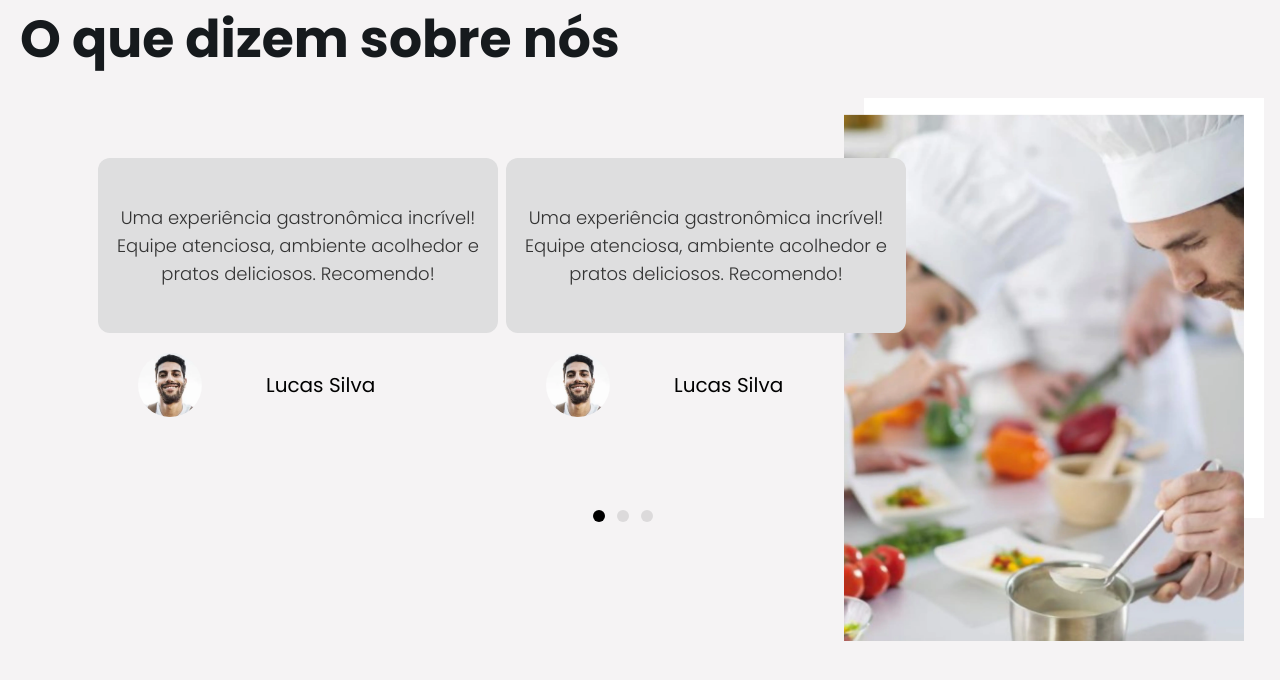
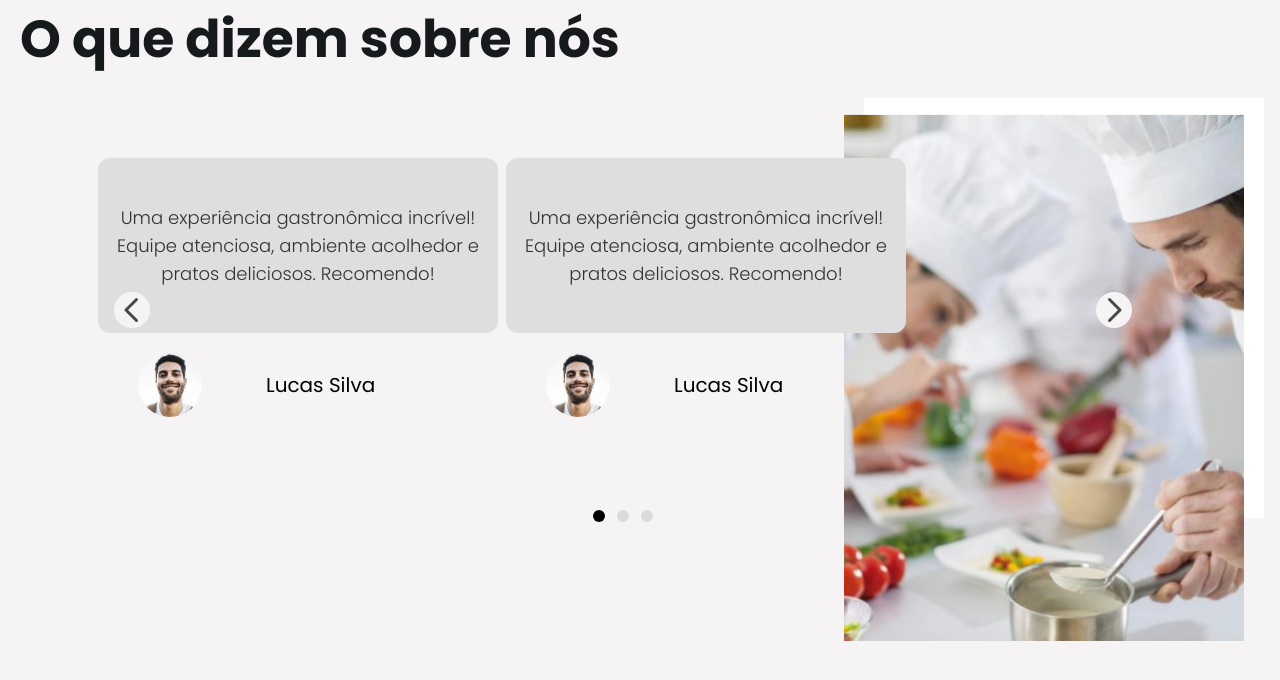
Before and after one commit to miquelven/Mi-Restaurant, a React (Vite) app: page / in a window 1280 px wide. Shown: the part 3416-4096 px from the top of the page. Built offline with nearby package versions, Linux system fonts and the light colour scheme.

Commit message:
feat: add controls to the carousel

```diff
--- a/src/components/Rating/index.jsx
+++ b/src/components/Rating/index.jsx
@@ -62,8 +62,8 @@ const themeCarousel = {
     },
   },
   control: {
-    base: "hidden ",
-    icon: "hidden ",
+    base: "text-black/70 text-4xl ",
+    icon: "bg-[#f5f3f4] rounded-full max-sm:absolute max-sm:bottom-10 max-sm:left-0 max-sm:bg-[#DEDEDF]",
   },
 };
 
@@ -115,7 +115,7 @@ export default function Rating() {
                         <>
                           <div
                             className="flex flex-col justify-center gap-5 max-md:items-center"
-                            key={peopleIndex}
+                            key={peopleIndex + index}
                           >
                             <div className="w-[500px] h-[225px] rounded-xl bg-[#DEDEDF] flex text-center text-[#333] items-center font-light text-xl leading-9 max-2xl:w-[400px] max-2xl:h-[175px] max-2xl:text-lg max-lg:text-sm max-lg:leading-7 max-lg:w-[350px] max-lg:h-[150px] max-[420px]:w-[300px] max-[420px]:text-xs max-[420px]:leading-6 max-[420px]:px-5">
                               {people.text}
```
